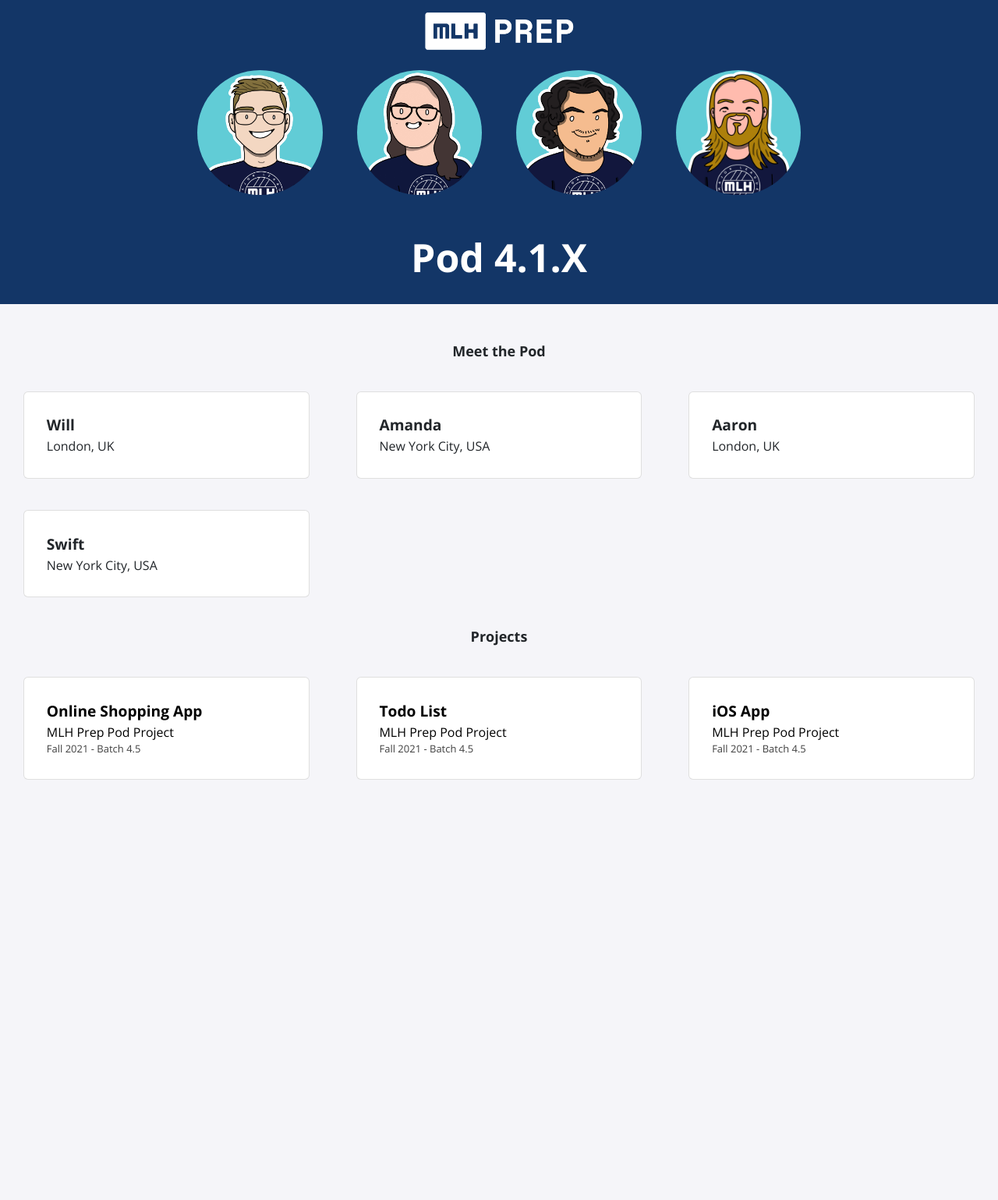
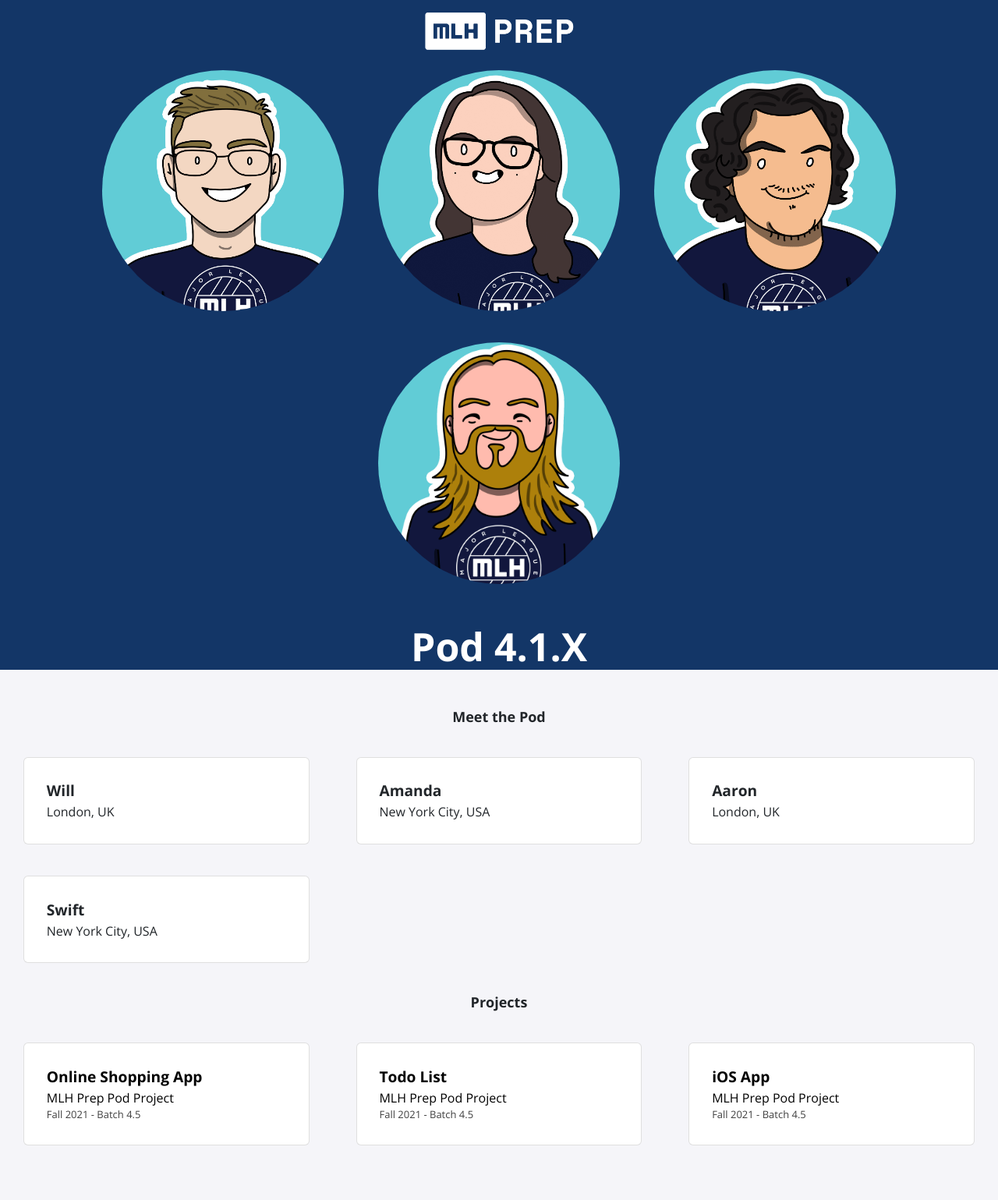
Before and after one commit to MLH-Fellowship/march-2022-prep-portfolio, a Jekyll site: the page built from index.html, in a window 1280 px wide. Shown: the whole page at 78% size. Built offline with Jekyll 4.4.1, drawn with Linux system fonts in a browser that asks for light colours; nearby versions of some CDN libraries; before the commit the page ends 1070 px from its top, so only the background shows below that.

Commit message:
fix: 🐛 profile picture layout by using height: fit-content
✅ Closes: #12

```diff
--- a/_sass/profile.scss
+++ b/_sass/profile.scss
@@ -1,7 +1,7 @@
 .profile {
   background-color: #133667 !important;
   text-align: center;
-    height: 320px;
+  height: fit-content;
   margin-bottom: 50px;
   h1 {
     font-size: 50px;
@@ -11,8 +11,8 @@
 
   img {
     border-radius: 50%;
-        max-width: 100%;
-        max-height: 100%;
+    max-width: 350px;
+    max-height: 350px;
     margin-left: auto;
     margin-right: auto;
     display: inline;
@@ -21,6 +21,6 @@
 
   .profile-picture {
     margin-bottom: 30px;
-        height: 200px;
+    height: fit-content;
   }
 }
```
Lines whose indentation alone changed are shown as unchanged.
